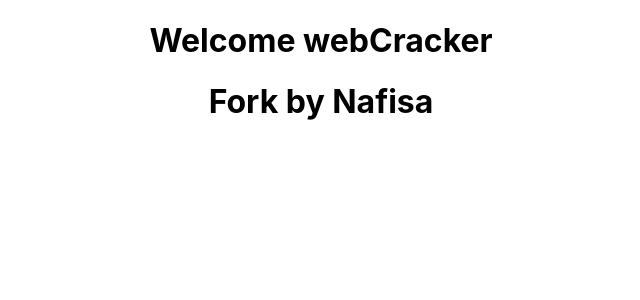
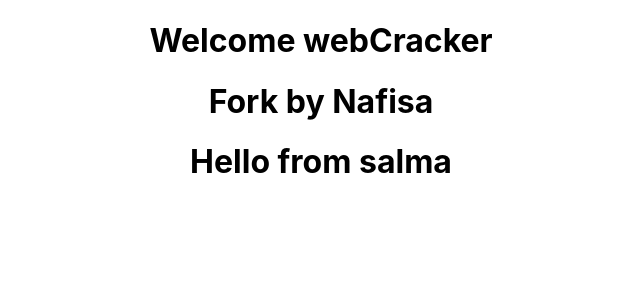
Before and after one commit to rawfoon/Hospital-management-client, a React (Create React App) app: page / in a window 1280 px wide. Shown: the top 300 px of the page, without its empty margins (319-959 px from the left). Built offline with nearby package versions, Linux system fonts and the light colour scheme.

Commit message:
commited by salma

```diff
--- a/src/App.js
+++ b/src/App.js
@@ -6,6 +6,7 @@ function App() {
     <div className="App">
      <h1> Welcome webCracker</h1>
      <h1> Fork by Nafisa</h1>
+     <h1>Hello from salma</h1>
     </div>
   );
 }
```
